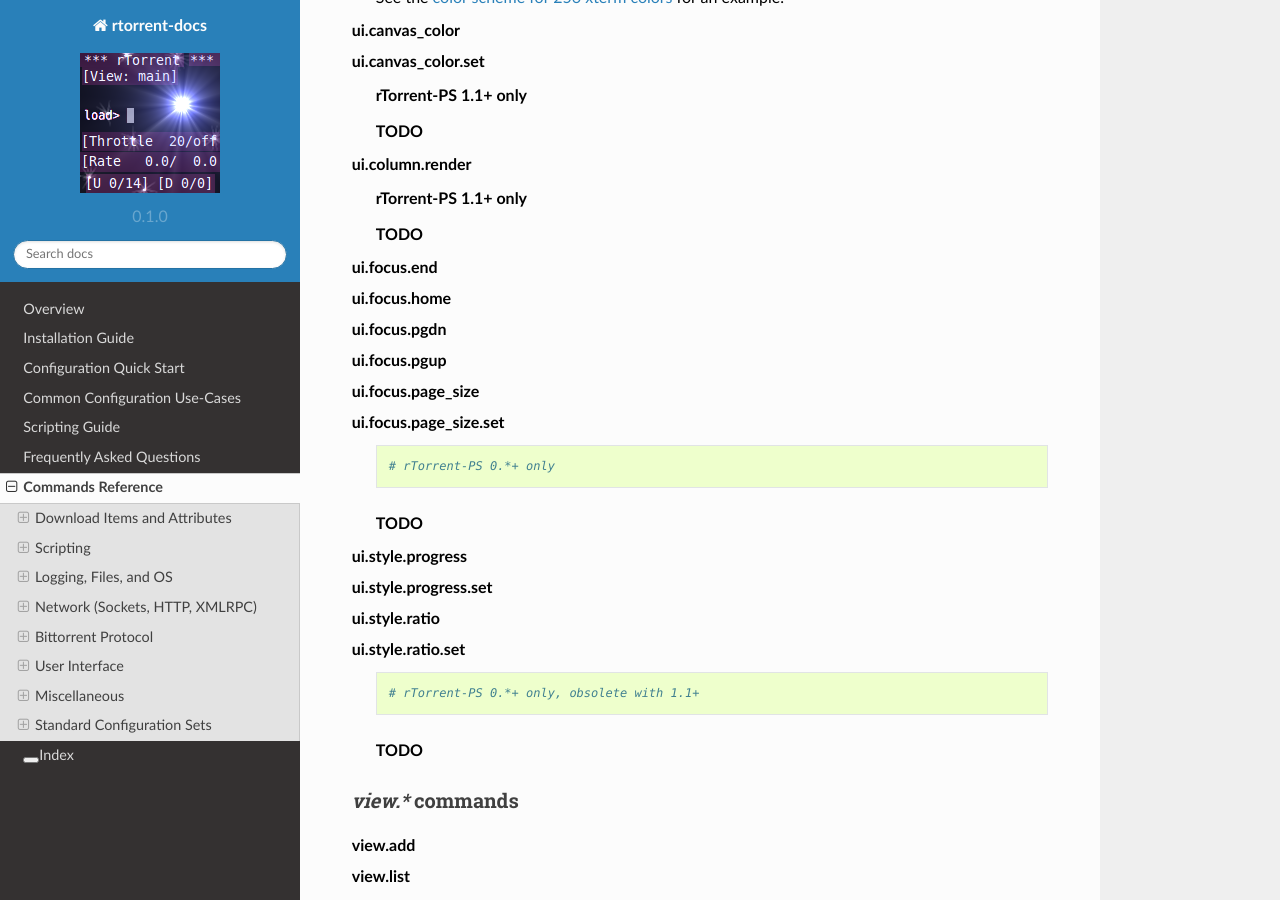
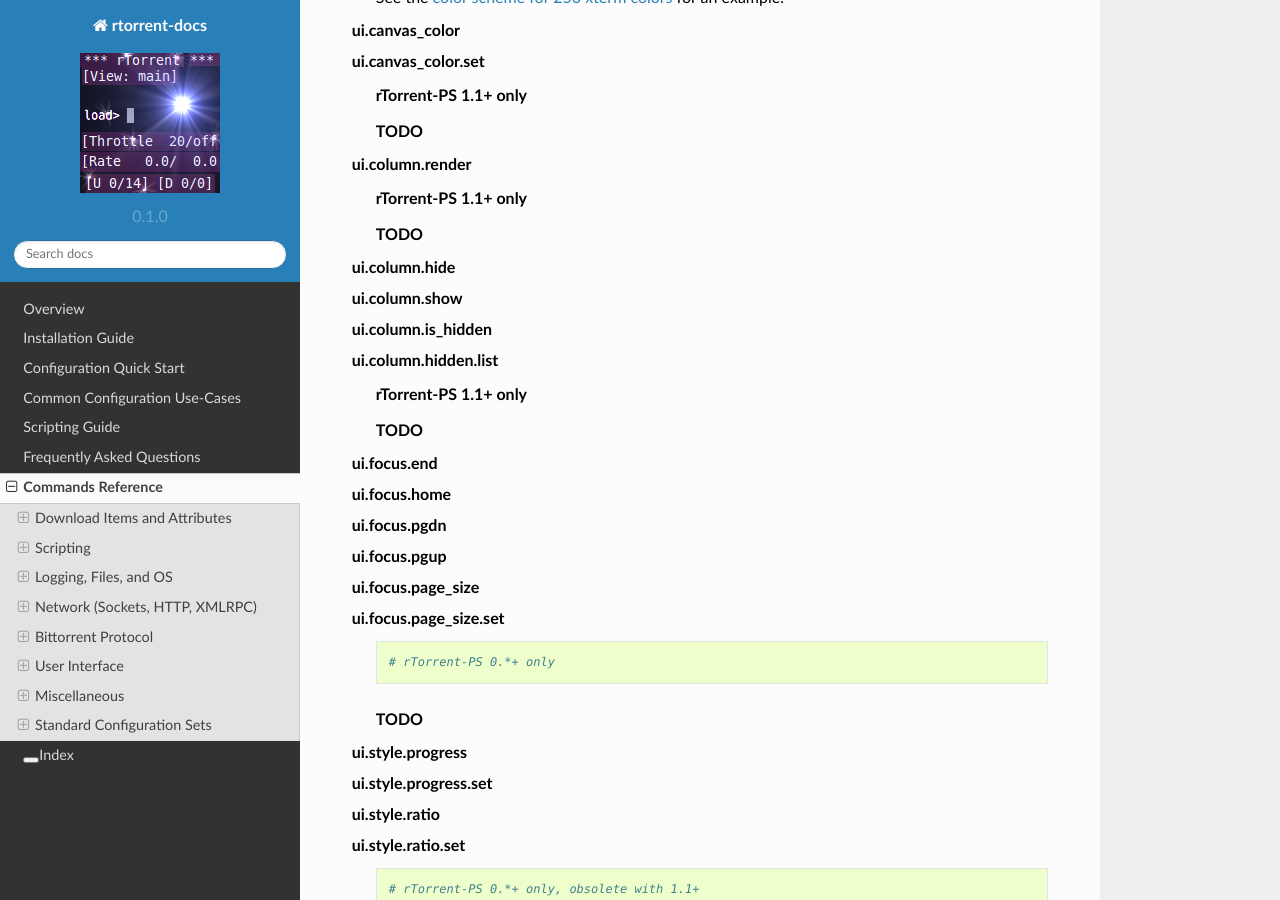
Before and after one commit to rtorrent-community/rtorrent-docs, a Sphinx documentation site: the page built from docs/cmd-ref.rst, in a window 1280 px wide and 900 px high, scrolled down 72681 px. Built offline with Sphinx 7.4.7 and the Read the Docs theme 2.0.0, drawn with Linux system fonts in a browser that asks for light colours.

Commit message:
add new ui.column.* commands as todo

```diff
--- a/docs/include-cmd-ui.rst
+++ b/docs/include-cmd-ui.rst
@@ -136,11 +136,23 @@ Commands in this group control aspects of the ‘curses’ UI.
 
         **TODO**
 
+
     ui.column.render
 
         **rTorrent-PS 1.1+ only**
 
         **TODO**
+
+
+    ui.column.hide
+    ui.column.show
+    ui.column.is_hidden
+    ui.column.hidden.list
+
+        **rTorrent-PS 1.1+ only**
+
+        **TODO**
+
 
     ui.focus.end
     ui.focus.home
```
